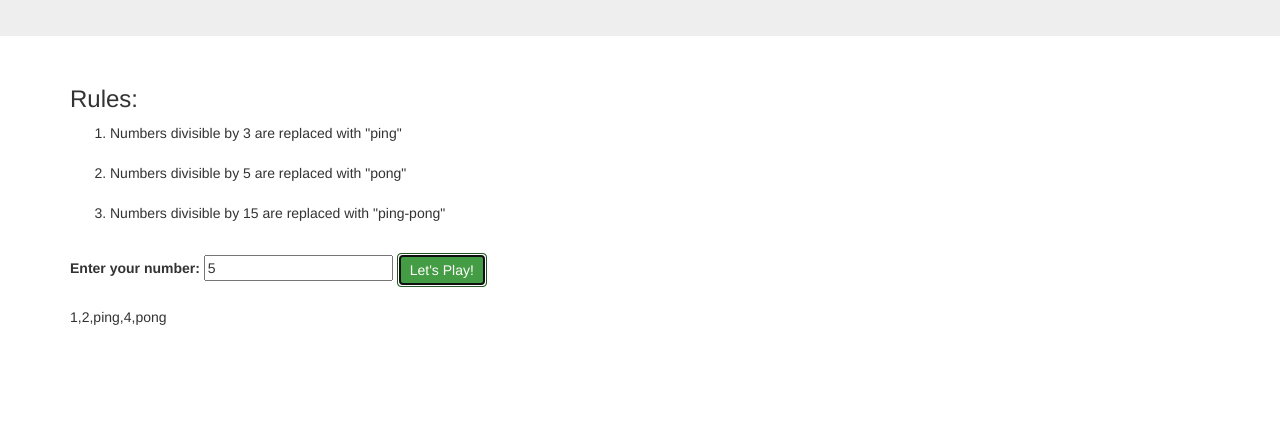
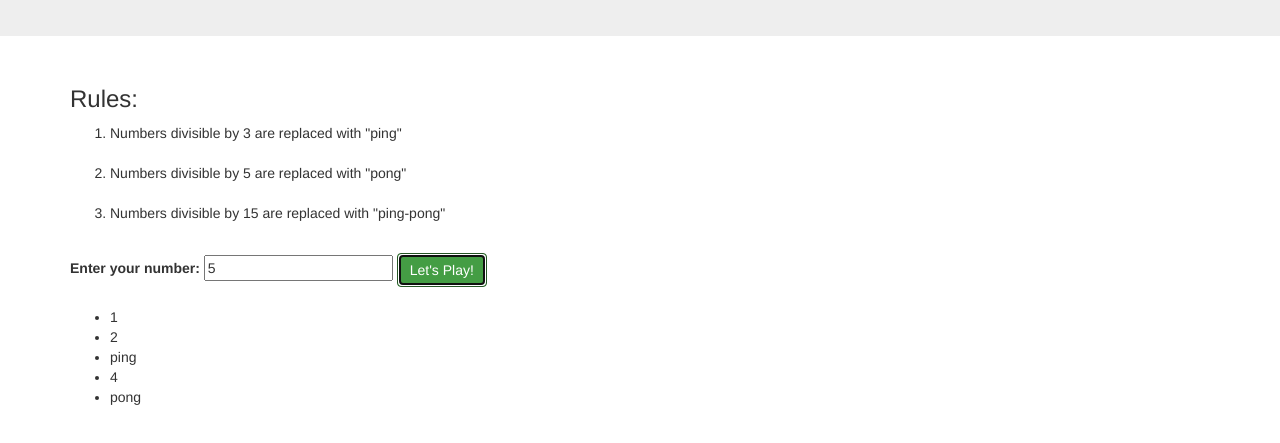
Before and after one commit to akane0915/ping-pong, a plain HTML site: page index.html in a window 1280 px wide. Both pictures are taken after typing "5" into the empty fields and a click on the button "Let's Play!". Shown: the part 159-602 px from the top of the page. Drawn offline with Linux system fonts and the light colour scheme.

Commit message:
add user interface logic to display final array in an unordered list

```diff
--- a/index.html
+++ b/index.html
@@ -25,8 +25,9 @@
         <button class="btn btn-success" type="submit">Let's Play!</button>
       </form>
       <br>
-      <div id="ppoutput">
-
+      <div>
+        <ul id="ppoutput">
+        </ul>
       </div>
     </div>
 
--- a/js/scripts.js
+++ b/js/scripts.js
@@ -58,13 +58,15 @@ var ping = function(array){
 $(document).ready(function(){
   $("form#ppform").submit(function(event){
     event.preventDefault();
-    let userInput = $("input#ppinput").val();
+    $("#ppoutput").text(""); //Clear output section
+    var userInput = $("input#ppinput").val();
+    var finalArray = ping(pong(pingPong(createArray(userInput))));
 
-    $("#ppoutput").text(ping(pong(pingPong(createArray(userInput))))); //Must call pingPong first because divisible by 15 must be evaluated before divisible by 5 or 3
-    console.log("createArray = " + createArray(userInput));
-    console.log("ping = " + ping(pong(pingPong(createArray(userInput)))));
-    console.log("pong = " + pong(pingPong(createArray(userInput))));
-    console.log("ping-pong = " + pingPong(createArray(userInput)));
+    //Append each element of array in an unordered list
+    for (var i=0; i<finalArray.length; i++){
+      $("#ppoutput").append("<li>"+finalArray[i]+"</li>");
+    }
+    //Display invalid if input is not a positive integer
     $("#ppoutput").text(posInteger(userInput));
   }); //Submit form close
 }); //Document.ready function close
```
